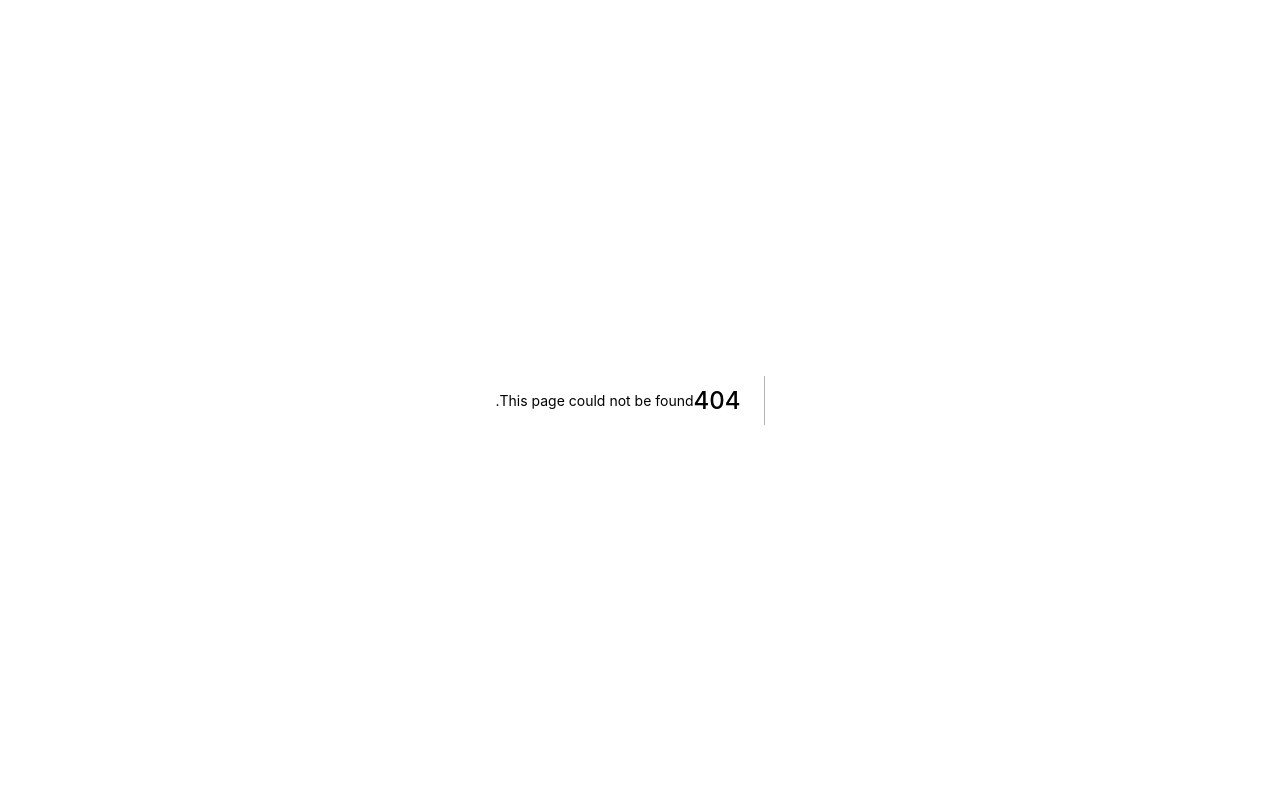
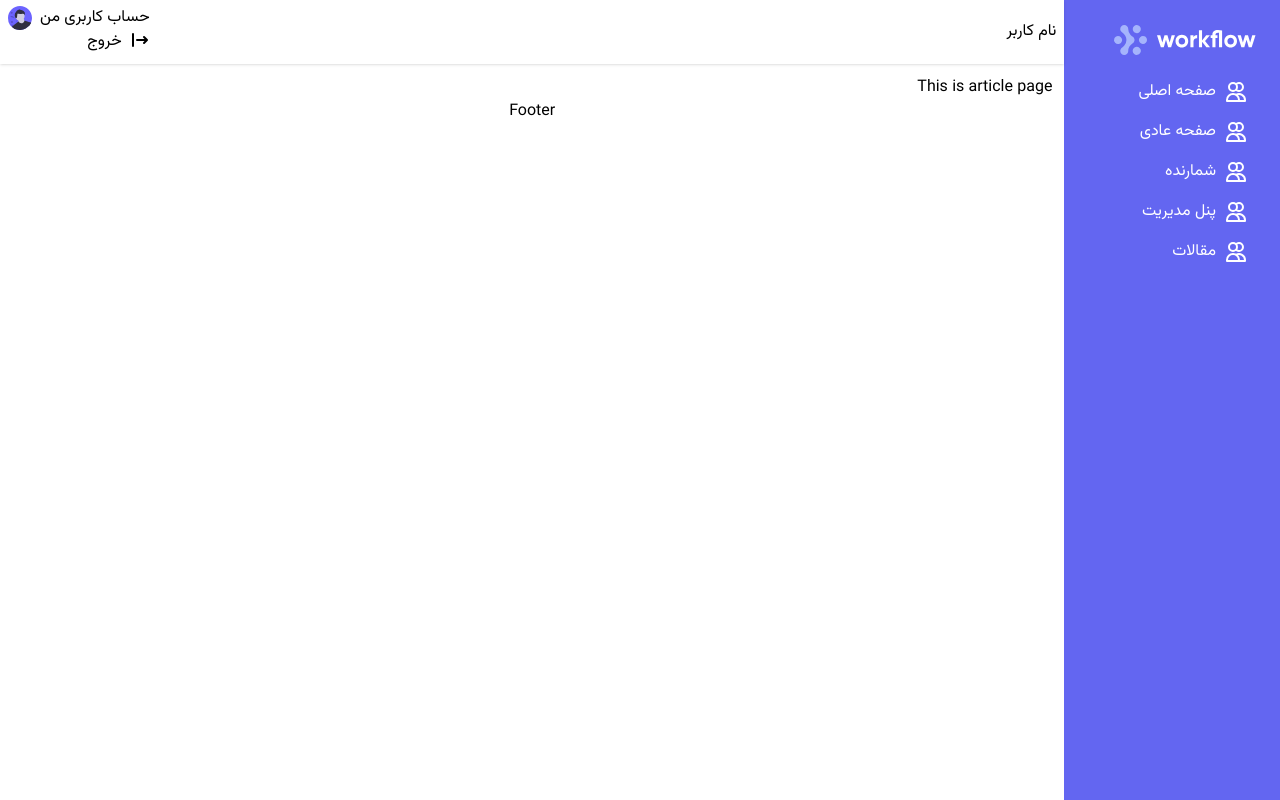
Before and after one commit to Davoudkhodaverdian/next-project, a Next.js app: page /dashboard/article in a window 1280 px wide. Before the commit this address had no page. Built offline with nearby package versions, Linux system fonts and the light colour scheme.

Commit message:
romeve article, add article to dashboard

```diff
--- a/components/dashboard/menubar/sidebarData.json
+++ b/components/dashboard/menubar/sidebarData.json
@@ -27,6 +27,6 @@
         "descreption": "مقالات",
         "name": "article",
         "id": 4,
-        "root": "/dashboard/counter/article"
+        "root": "/dashboard/article"
     }
 ]
--- a/pages/article/index.js
+++ /dev/null
@@ -1,16 +0,0 @@
-
-  import { useRouter } from 'next/router'
-
-export default function Article() {
-
-
-    const router = useRouter()
-    const { pid } = router.query
-
-
-    return (
-        <div>
-            This is article  page {pid ? ("pid is " + pid) : ""}
-        </div>
-    )
-}
--- /dev/null
+++ b/pages/dashboard/article/index.js
@@ -0,0 +1,16 @@
+
+import { useRouter } from 'next/router'
+import DashboardLayout from '../../../components/dashboard/dashboardLayout'
+export default function Article() {
+
+    const router = useRouter()
+    const { pid } = router.query
+
+    return (
+        <DashboardLayout>
+            <div>
+                This is article  page {pid ? ("pid is " + pid) : ""}
+            </div>
+        </DashboardLayout>
+    )
+}
```
Also changed, not shown: pages/dashboard/article/[title]/[pid].js (renamed from pages/article/[title]/[pid].js).
